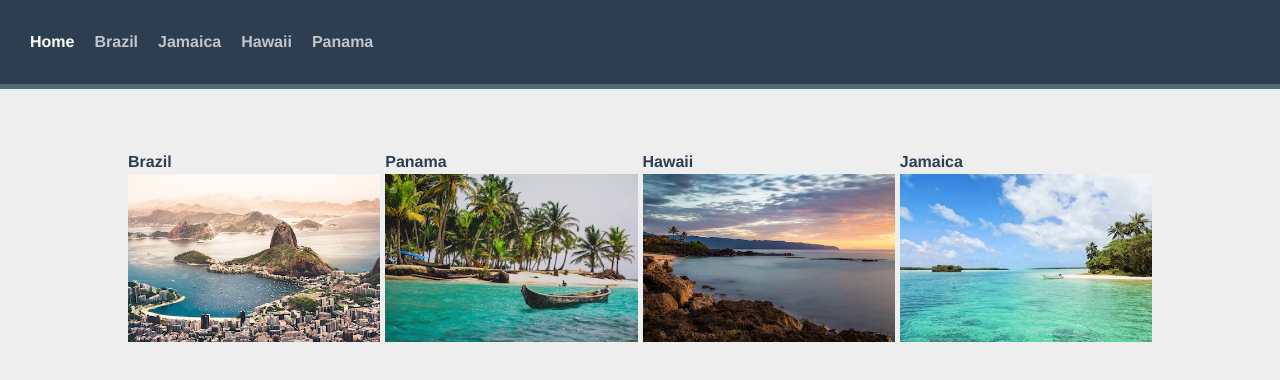
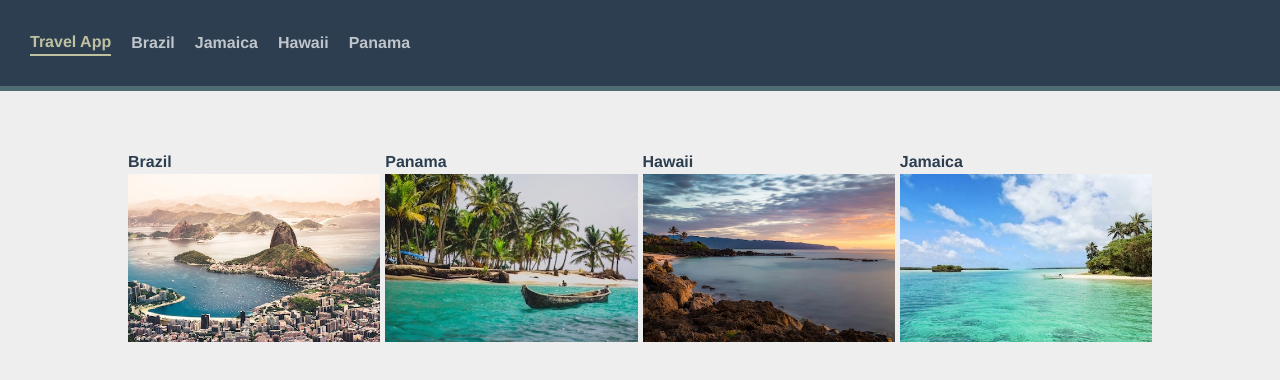
Before and after one commit to sandyFit/travel-agency, a Vue app: page / in a window 1280 px wide. Shown: the top 380 px of the page. Built offline with nearby package versions, Linux system fonts and the light colour scheme.

Commit message:
Added style to the active navigation links

```diff
--- a/src/App.vue
+++ b/src/App.vue
@@ -1,16 +1,11 @@
 <script setup>
 import { RouterView } from 'vue-router';
+import TheNavigation from './components/TheNavigation.vue';
 </script>
 
 <template>
-    <div id="nav">
-        <RouterLink to="/">Home</RouterLink>
-        <RouterLink to="/brazil">Brazil</RouterLink>
-        <RouterLink to="/jamaica">Jamaica</RouterLink>
-        <RouterLink to="/hawaii">Hawaii</RouterLink>
-        <RouterLink to="/panama">Panama</RouterLink>
-    </div>
 
+    <TheNavigation/>
     <div class="container">
         <RouterView />
     </div>
--- /dev/null
+++ b/src/components/TheNavigation.vue
@@ -0,0 +1,16 @@
+<template>
+    <div id="nav">
+        <RouterLink to="/">Travel App</RouterLink>
+        <RouterLink to="/brazil">Brazil</RouterLink>
+        <RouterLink to="/jamaica">Jamaica</RouterLink>
+        <RouterLink to="/hawaii">Hawaii</RouterLink>
+        <RouterLink to="/panama">Panama</RouterLink>
+    </div>
+</template>
+
+<style lang="css">
+    #nav .nav-active-link {
+        color: #fef9c3;
+        border-bottom: 2px solid #fef9c3;
+    }
+</style>
--- a/src/router/index.js
+++ b/src/router/index.js
@@ -31,7 +31,8 @@ const routes = [
 
 const router = createRouter({
   history: createWebHistory(import.meta.env.BASE_URL),
-  routes
+  routes,
+  linkActiveClass: "nav-active-link"
 })
 
 export default router;
```
